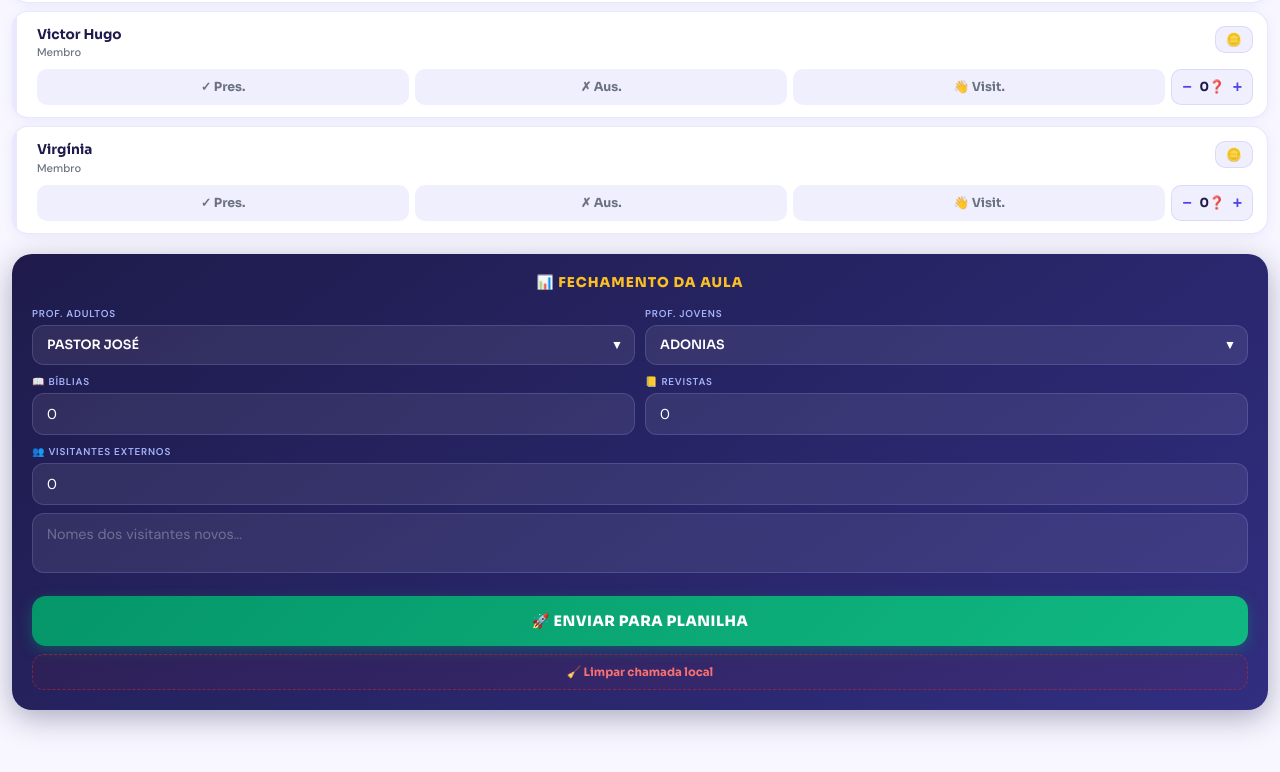
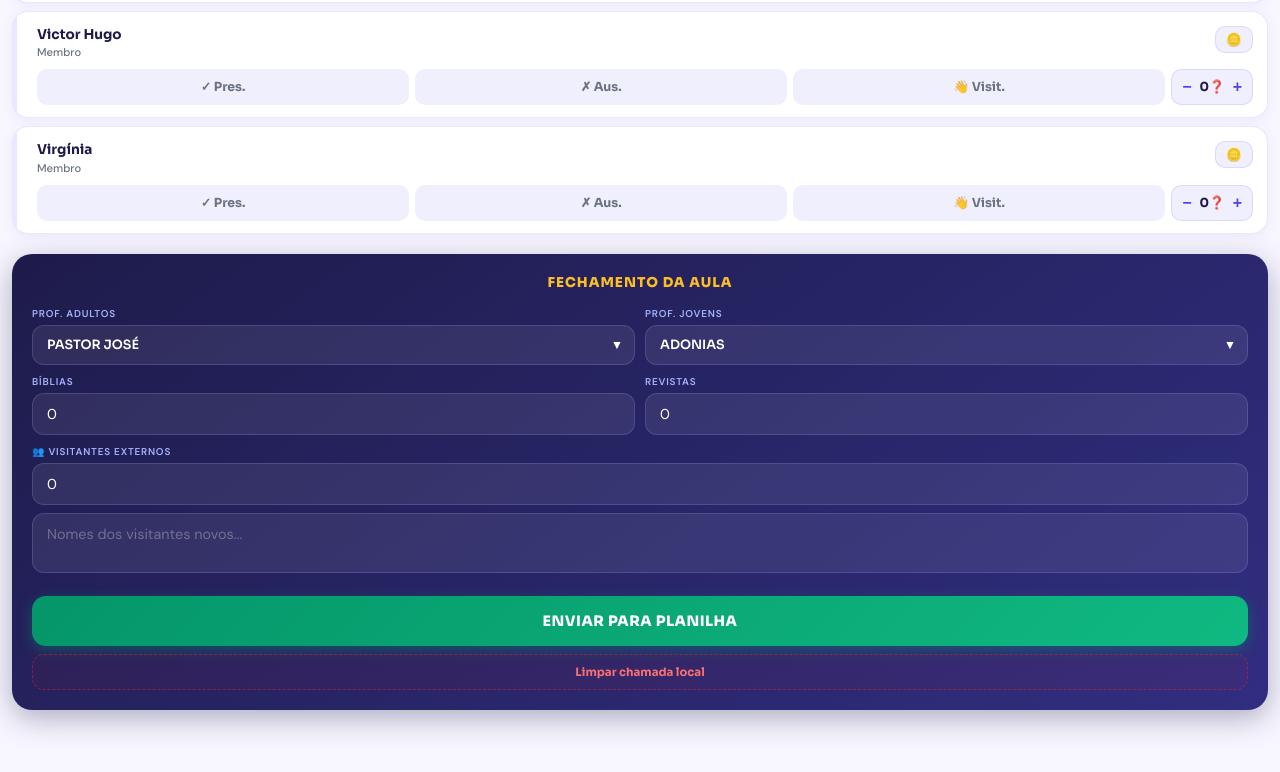
Before and after one commit to VictorRamosHC/EBD-Nova-suica, a plain HTML site: page index.html in a window 1280 px wide. Shown: the part 3790-4562 px from the top of the page. Drawn offline with nearby package versions, Linux system fonts and the light colour scheme.

Commit message:
Remove emojis from closure section titles

```diff
--- a/index.html
+++ b/index.html
@@ -456,7 +456,7 @@
     <div id="lista"></div>
 
     <div class="fechamento">
-        <div class="fechamento-title">📊 Fechamento da Aula</div>
+        <div class="fechamento-title">Fechamento da Aula</div>
         <div class="fech-grid">
             <div>
                 <span class="fech-label">Prof. Adultos</span>
@@ -468,14 +468,14 @@
             </div>
         </div>
         <div class="fech-grid">
-            <div><span class="fech-label">📖 Bíblias</span><input type="number" id="bib" value="0" min="0"></div>
-            <div><span class="fech-label">📒 Revistas</span><input type="number" id="rev" value="0" min="0"></div>
+            <div><span class="fech-label">Bíblias</span><input type="number" id="bib" value="0" min="0"></div>
+            <div><span class="fech-label">Revistas</span><input type="number" id="rev" value="0" min="0"></div>
         </div>
         <span class="fech-label">👥 Visitantes externos</span>
         <input type="number" id="qtdVisitantes" value="0" min="0" style="margin-bottom:8px;">
         <textarea id="nomesVisitantes" rows="2" placeholder="Nomes dos visitantes novos..."></textarea>
-        <button class="btn-enviar" onclick="confirmarAcao('ENVIAR_RELATORIO')">🚀 ENVIAR PARA PLANILHA</button>
-        <button class="btn-limpar" onclick="confirmarAcao('LIMPAR_CHAMADA')">🧹 Limpar chamada local</button>
+        <button class="btn-enviar" onclick="confirmarAcao('ENVIAR_RELATORIO')">ENVIAR PARA PLANILHA</button>
+        <button class="btn-limpar" onclick="confirmarAcao('LIMPAR_CHAMADA')">Limpar chamada local</button>
     </div>
 </div>
 
```
